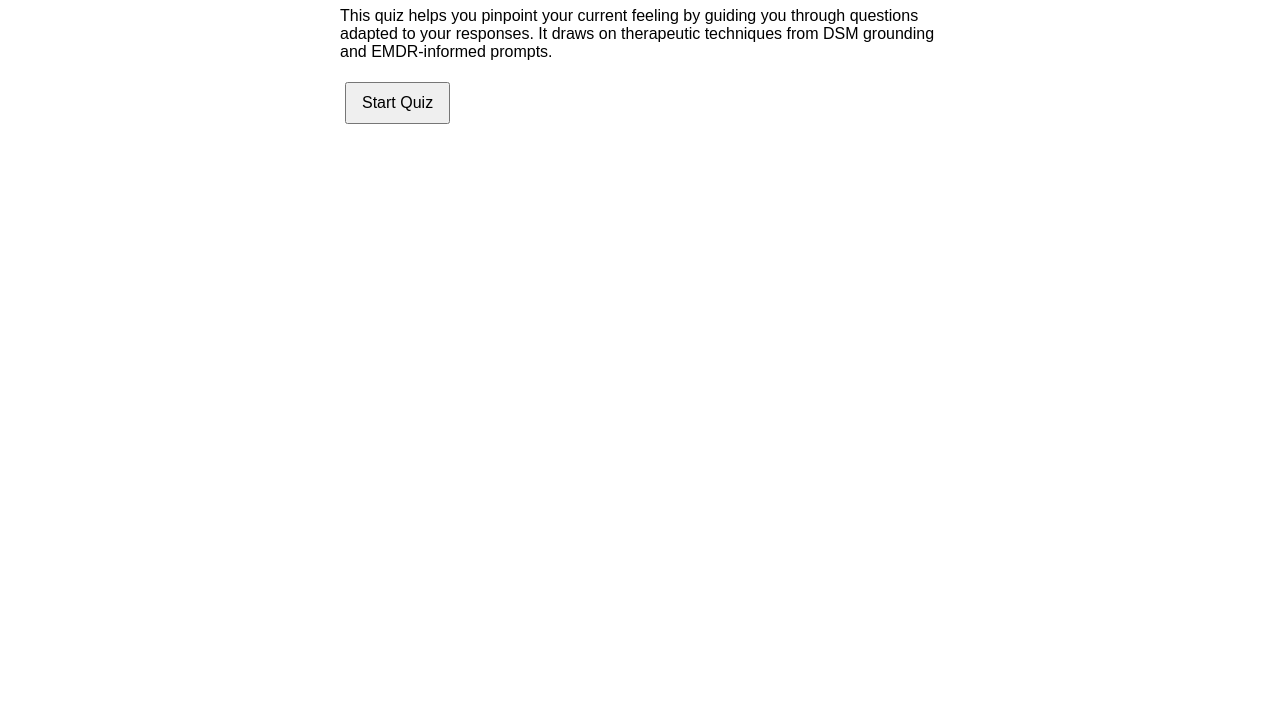
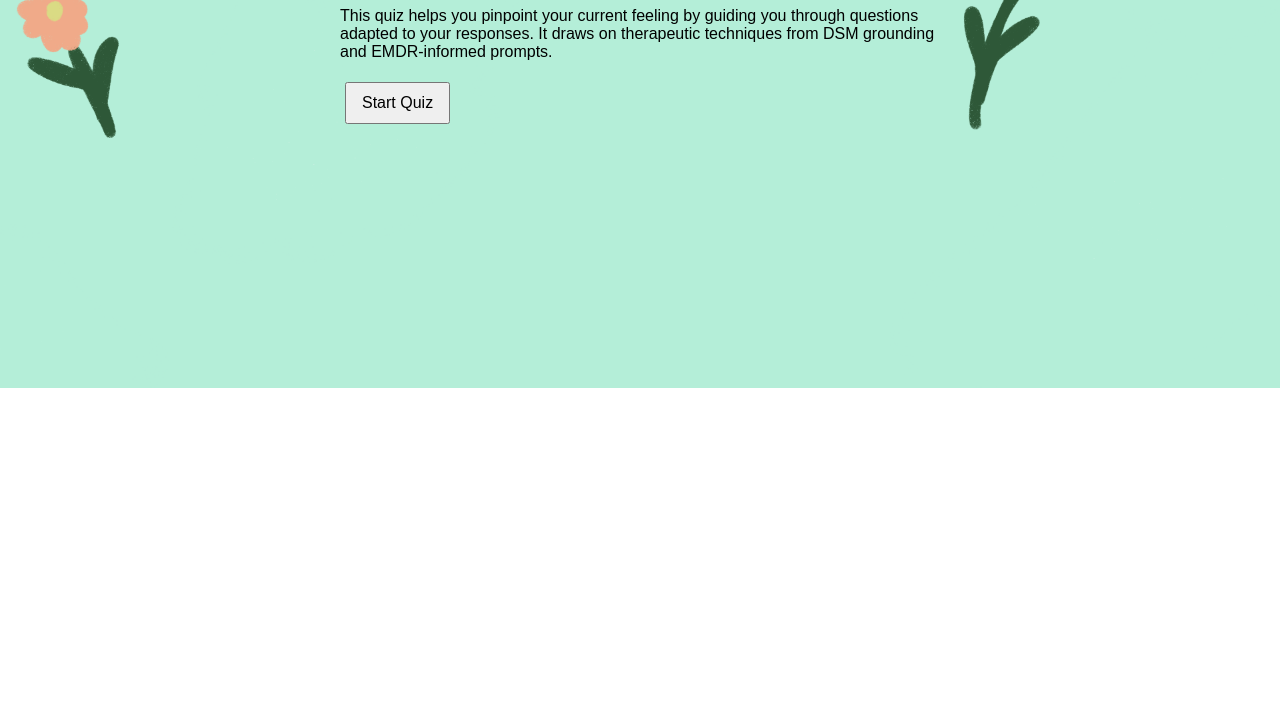
Before and after one commit to mgnull2929/emotion-api, a website: page public/index.html in a window 1280 px wide. Shown: the part 93-800 px from the top of the page. Drawn offline with Linux system fonts and the light colour scheme.

Commit message:
Add custom background image to index.html

```diff
--- a/public/index.html
+++ b/public/index.html
@@ -5,7 +5,16 @@
   <meta name="viewport" content="width=device-width, initial-scale=1" />
   <title>Adaptive Emotion Identifier Quiz</title>
   <style>
-    body { font-family: Arial, sans-serif; padding: 20px; max-width: 600px; margin: auto; }
+    body {
+      font-family: Arial, sans-serif;
+      padding: 20px;
+      max-width: 600px;
+      margin: auto;
+      background-image: url("Mckfeelingsbkrd.png");
+      background-size: cover;
+      background-repeat: no-repeat;
+      background-position: center;
+    }
     .step { display: none; }
     .step.active { display: block; }
     .slider-row { display: flex; align-items: center; justify-content: space-between; margin: 20px 0; }
@@ -27,7 +36,6 @@
     .map-link { text-align: center; margin: 15px 0; }
     .map-link a { color: #007BFF; text-decoration: none; font-weight: bold; }
     #details { margin-top: 1em; }
-
     .fallback-results p, .ai-results li {
       background: #f9f9f9;
       border-left: 4px solid #4CAF50;
@@ -144,8 +152,7 @@
 
       try {
         const BASE_URL = "https://emotion-api-0y8p.onrender.com";
-const resp = await fetch(`${BASE_URL}/api/term`, {
-
+        const resp = await fetch(`${BASE_URL}/api/term`, {
           method: "POST",
           headers: { "Content-Type": "application/json" },
           body: JSON.stringify({ question: q.prompt, value: val })
```
Also changed, not shown: public/Mckfeelingsbkrd.png (added).
